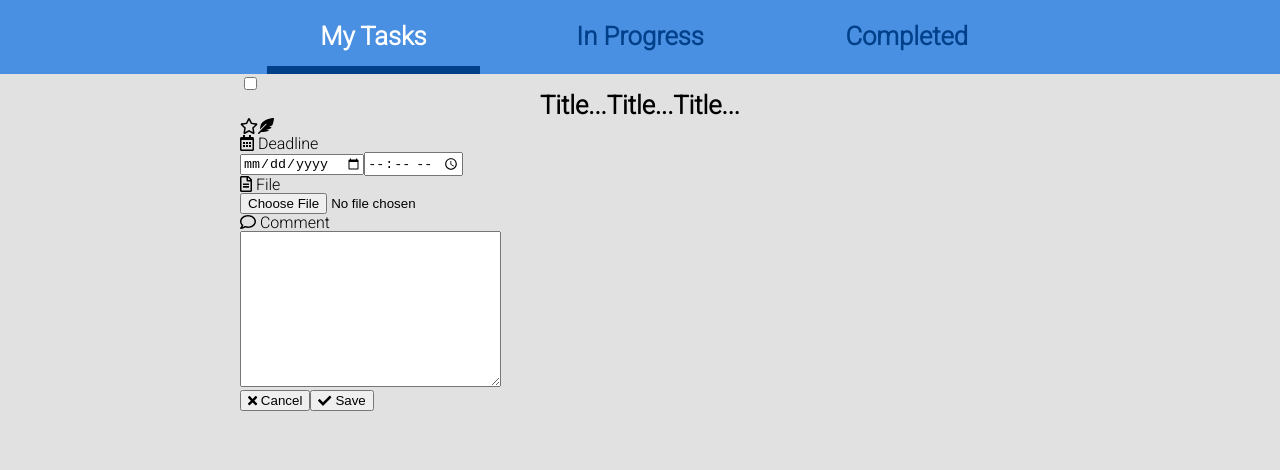
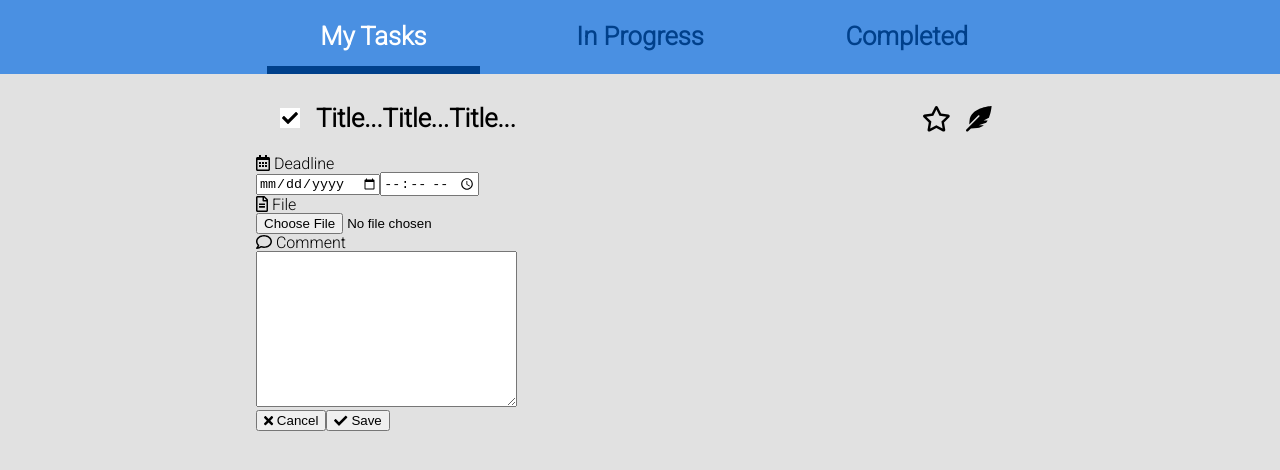
Before and after one commit to timchen0607/Task-Manager, a Vue app: page / in a window 1280 px wide. Shown: the top 470 px of the page. Built offline with nearby package versions, Linux system fonts and the light colour scheme.

Commit message:
Style: 移除 mixin 功能

```diff
--- a/src/App.vue
+++ b/src/App.vue
@@ -14,7 +14,6 @@
 
 <style lang="scss">
 @import "./assets/scss/_variables.scss";
-@import "./assets/scss/_mixin.scss";
 
 .nav {
   background-color: $c_primary;
@@ -25,8 +24,9 @@
   }
   .title {
     width: 100%;
-    padding: 1.5rem;
+    padding: clamp(1rem, 2vw, 1.5rem) clamp(0.5px, 2vw, 1.5rem);
     color: $c_primary-dark;
+    text-align: center;
     text-decoration: none;
     &::after {
       content: "";
@@ -34,12 +34,9 @@
       bottom: 0;
       left: 10%;
       width: 80%;
-      height: 8px;
+      height: clamp(5px, 1vw, 8px);
       background-color: $c_primary-dark;
       opacity: 0;
-      @include mobile {
-        height: 5px;
-      }
     }
     &.router-link-active {
       position: relative;
@@ -49,9 +46,6 @@
         transition: opacity 0.5s;
       }
     }
-    @include mobile {
-      padding: 1rem 0.5rem;
-    }
   }
 }
 </style>
--- a/src/assets/scss/_global.scss
+++ b/src/assets/scss/_global.scss
@@ -1,5 +1,4 @@
 @import "./_variables";
-@import "./mixin";
 
 html,
 body {
@@ -13,45 +12,25 @@ body {
   width: 100%;
   margin: auto;
   box-sizing: border-box;
-  max-width: 800px;
-
-  @include pad {
-    max-width: 720px;
-  }
-  @include mobile {
-    max-width: 540px;
-  }
+  max-width: min(800px, 95vw);
 }
 
 .title {
-  font-size: 1.6rem;
+  font-size: clamp(1.25rem, 2.5vw, 1.6rem);
   font-weight: bold;
-  text-align: center;
-  @include mobile {
-    font-size: 1.25rem;
-  }
 }
 .subtitle {
-  font-size: 1.25rem;
+  font-size: clamp(1.1rem, 2.5vw, 1.25rem);
   font-weight: bold;
-  @include mobile {
-    font-size: 1.1rem;
-  }
 }
 .remark,
 .placeholder {
   color: $c_secondary-dark;
-  line-height: 1.5rem;
-  @include mobile {
-    font-size: 1.25rem;
-  }
+  line-height: clamp(1.25rem, 2.5vw, 1.5rem);
 }
 .status {
   font-style: italic;
   color: $c_success;
-  font-size: 1.5rem;
+  font-size: clamp(1.25rem, 2.5vw, 1.5rem);
   text-align: center;
-  @include mobile {
-    font-size: 1.25rem;
-  }
 }
--- a/src/assets/scss/_mixin.scss
+++ /dev/null
@@ -1,10 +0,0 @@
-@mixin pad {
-  @media (max-width: 1024px) {
-    @content;
-  }
-}
-@mixin mobile {
-  @media (max-width: 767px) {
-    @content;
-  }
-}
--- a/src/components/TaskList.vue
+++ b/src/components/TaskList.vue
@@ -1,7 +1,8 @@
 <template>
-  <header class="task-header">
-    <input type="checkbox" name="" id="" />
-    <h2 class="title">Title...Title...Title...</h2>
+  <article class="task">
+    <header class="task-header title">
+      <div class="task-header-check"><i class="fas fa-check"></i></div>
+      <h2 class="task-header-title">Title...Title...Title...</h2>
       <i class="far fa-star"></i>
       <i class="fas fa-feather-alt"></i>
     </header>
@@ -39,8 +40,11 @@
       <button class="task-footer-cancel">
         <i class="fas fa-times"></i> Cancel
       </button>
-    <button class="task-footer-save"><i class="fas fa-check"></i> Save</button>
+      <button class="task-footer-save">
+        <i class="fas fa-check"></i> Save
+      </button>
     </footer>
+  </article>
 </template>
 
 <script>
@@ -50,4 +54,35 @@ export default defineComponent({
 });
 </script>
 
-<style lang="scss"></style>
+<style lang="scss" scoped>
+@import "../assets/scss/_variables.scss";
+
+.task {
+  margin: 0.5rem 1rem;
+  &.show {
+    margin: 1.5rem 1rem;
+  }
+  &-header {
+    display: flex;
+    align-items: center;
+    padding: clamp(1rem, 2.5vw, 1.5rem);
+    &-check {
+      width: 20px;
+      height: 20px;
+      background-color: $c_light;
+      font-size: 1rem;
+      font-weight: unset;
+      text-align: center;
+      line-height: 22px;
+    }
+    &-title {
+      flex: auto;
+      padding-left: 1rem;
+    }
+    .fa-star,
+    .fa-feather-alt {
+      margin: 0 0.5rem;
+    }
+  }
+}
+</style>
```
Lines whose indentation alone changed are shown as unchanged.
